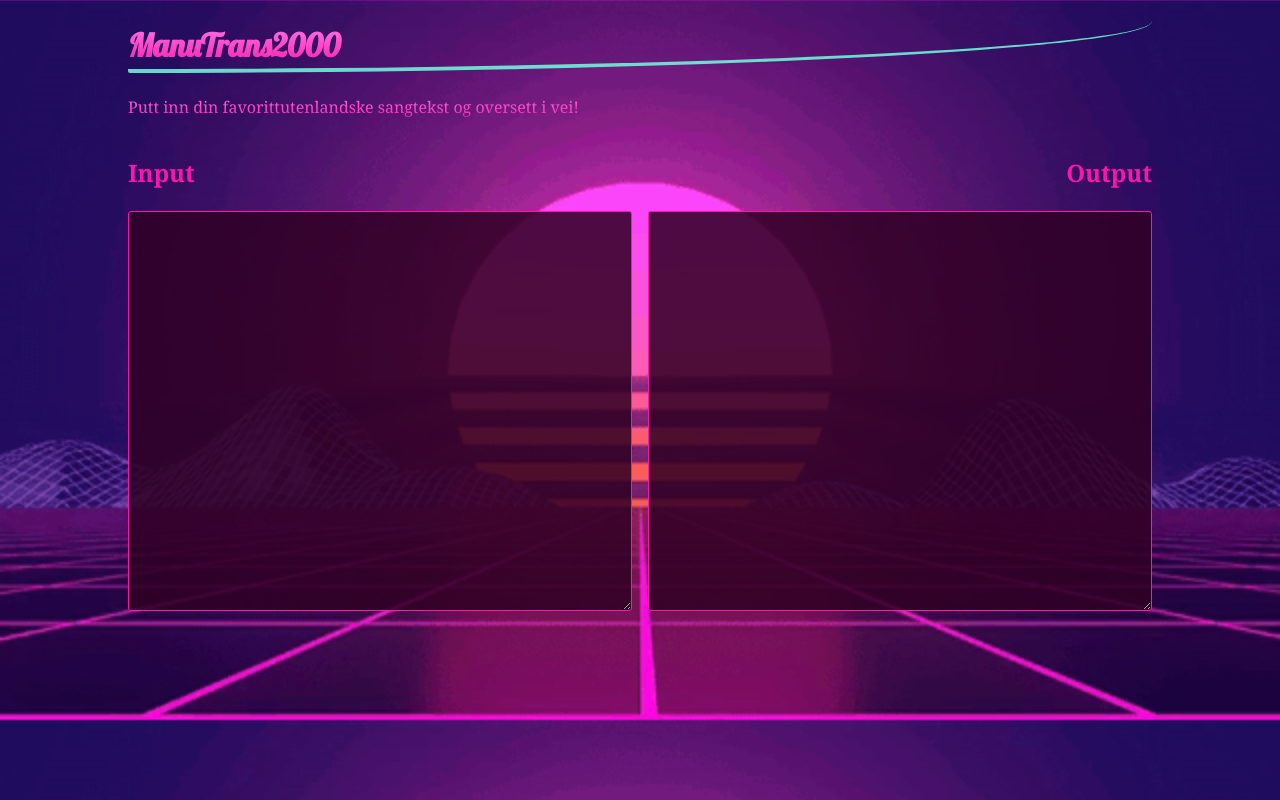
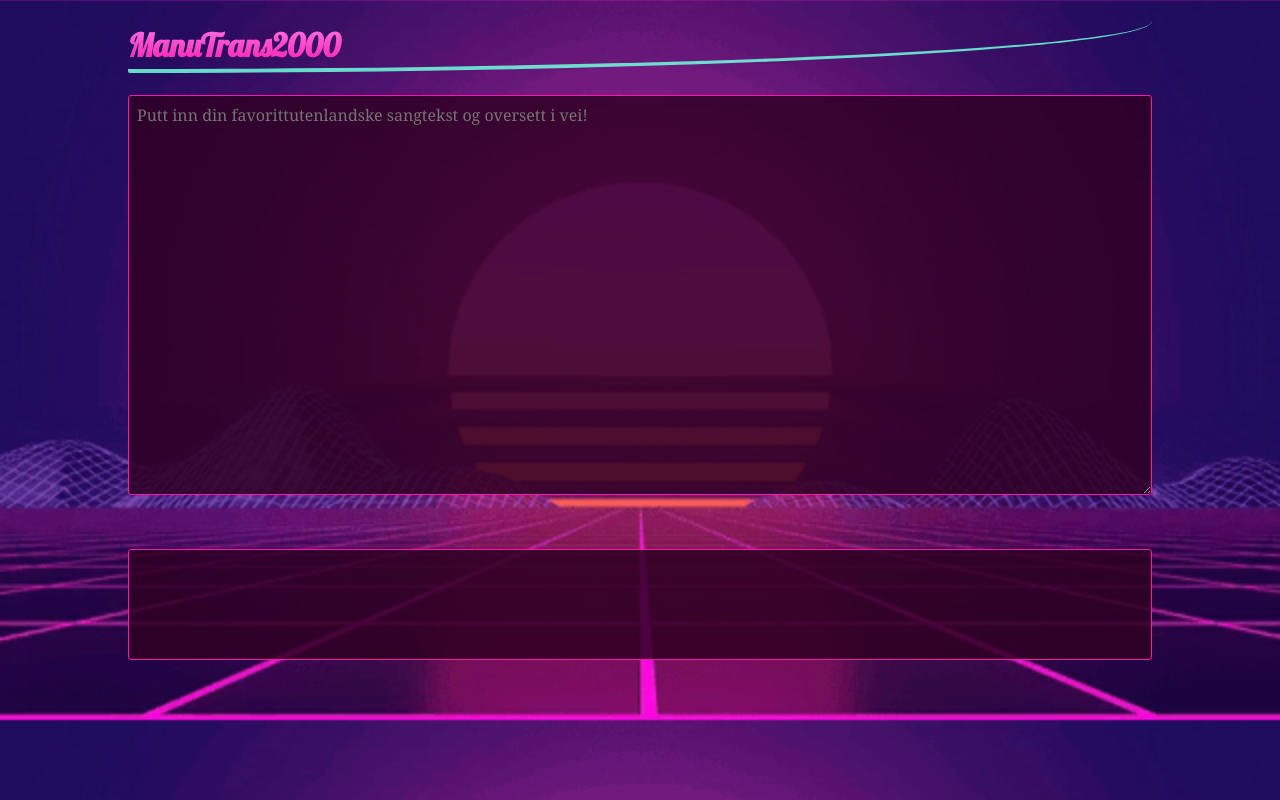
Before and after one commit to getrikard/Manutrans-2000, a Vue app: page / in a window 1280 px wide. Built offline with nearby package versions, Linux system fonts and the light colour scheme.

Commit message:
Fjerne noe ting

```diff
--- a/public/index.html
+++ b/public/index.html
@@ -6,7 +6,7 @@
   <meta http-equiv="X-UA-Compatible" content="IE=edge">
   <meta name="viewport" content="width=device-width,initial-scale=1.0">
   <link rel="icon" href="<%= BASE_URL %>favicon.ico">
-  <title><%= htmlWebpackPlugin.options.title %></title>
+  <title>ManuTrans 2000</title>
 </head>
 
 <body style="background-image: url('hotline_miami.gif');">
--- a/src/App.vue
+++ b/src/App.vue
@@ -2,23 +2,23 @@
   <div class="content">
     <h1>ManuTrans2000</h1>
 
-    <p>Putt inn din favorittutenlandske sangtekst og oversett i vei!</p>
+    <!-- <p style="font-size: 1.125em">Putt inn din favorittutenlandske sangtekst og oversett i vei!</p> -->
 
-    <div class="columns">
+    <!-- <div class="columns"> -->
       <div>
-        <h2>Input</h2>
-        <textarea id="text-input" @input="matrix()"></textarea>
+        <!-- <h2>Input</h2> -->
+        <textarea id="text-input" @input="matrix()" placeholder="Putt inn din favorittutenlandske sangtekst og oversett i vei!"></textarea>
       </div>
 
-      <div>
+      <!-- <div>
         <h2 style="text-align: right">Output</h2>
         <textarea
           id="text-input"
           @input="matrix()"
           :value="translatedText"
         ></textarea>
-      </div>
-    </div>
+      </div> -->
+    <!-- </div> -->
 
     <div class="matrix">
       <div class="line" v-for="(line, i) of outputText" :key="i">
@@ -29,6 +29,7 @@
           :key="i"
         >
           <div v-show="word != ''">
+            <input type="checkbox" name="" id="" />
             <a
               :href="'https://en.wiktionary.org/w/index.php?search=' + word"
               target="_BLANK"
@@ -37,15 +38,15 @@
             </a>
           </div>
 
-          <div>
+          <!-- <div>
             <input type="text" class="input-word" @input="translate()" />
-          </div>
+          </div> -->
         </div>
 
         <div class="line blank" v-show="line == ''">
           <div class="word">
             <div>Ingenting</div>
-            <div><input type="text" /></div>
+            <!-- <div><input type="text" /></div> -->
           </div>
         </div>
       </div>
@@ -129,6 +130,7 @@ $font-family-normal: "PT Sans", Georgia, "Times New Roman", Times, serif;
   border-radius: 3px;
   padding: 0.5em;
   font-family: $font-family-normal;
+  font-size: 1em;
 
   &:focus {
     box-shadow: 0 0 20px rgba($color2, 0.5);
@@ -140,6 +142,7 @@ body {
   background-size: contain;
   background-attachment: fixed;
   font-family: $font-family-normal;
+  // font-size: 1.125em;
   line-height: 1.5;
   color: $color4;
 }
@@ -181,6 +184,10 @@ input[type="text"] {
   @extend %common-input;
 }
 
+input[type="checkbox"] {
+  margin-right: 0.75em;
+}
+
 .content {
   max-width: 1024px;
   margin: auto;
@@ -199,6 +206,15 @@ input[type="text"] {
   }
 }
 
+.matrix {
+  box-sizing: border-box;
+  max-width: 1450px;
+  margin: 3em auto;
+  border: 1px solid $color4;
+  border-radius: 3px;
+  background-color: rgba($color1, 0.85);
+}
+
 .line {
   display: flex;
   margin: 1em 0;
@@ -210,20 +226,13 @@ input[type="text"] {
   visibility: hidden;
 }
 
-.matrix {
-  max-width: 1450px;
-  margin: auto;
-}
-
 .word {
-  background-color: rgba($color1, 0.85);
   text-align: center;
   margin-right: 0.5em;
-  border: 1px solid $color4;
   padding: 0.5em;
   min-width: 10px;
   border-radius: 3px;
-  font-size: 1.1em;
+  // font-size: 1.1em;
   letter-spacing: 0.125ch;
   color: $color2;
 
```
